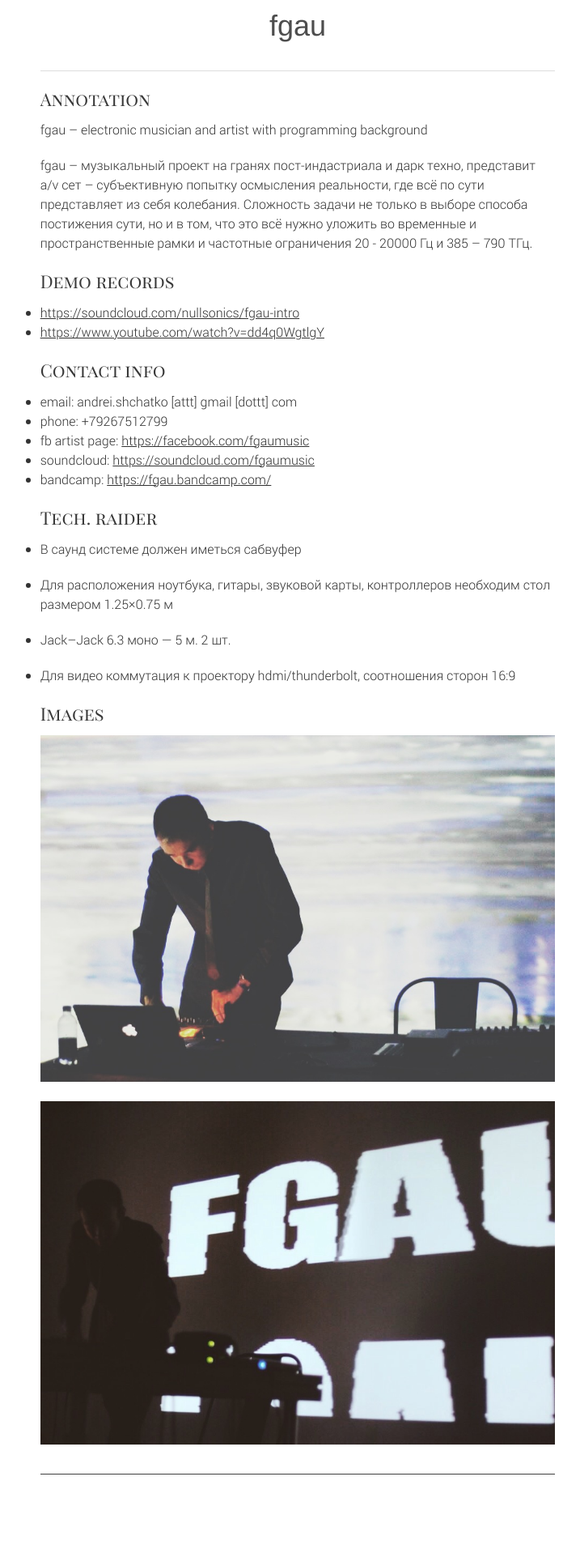
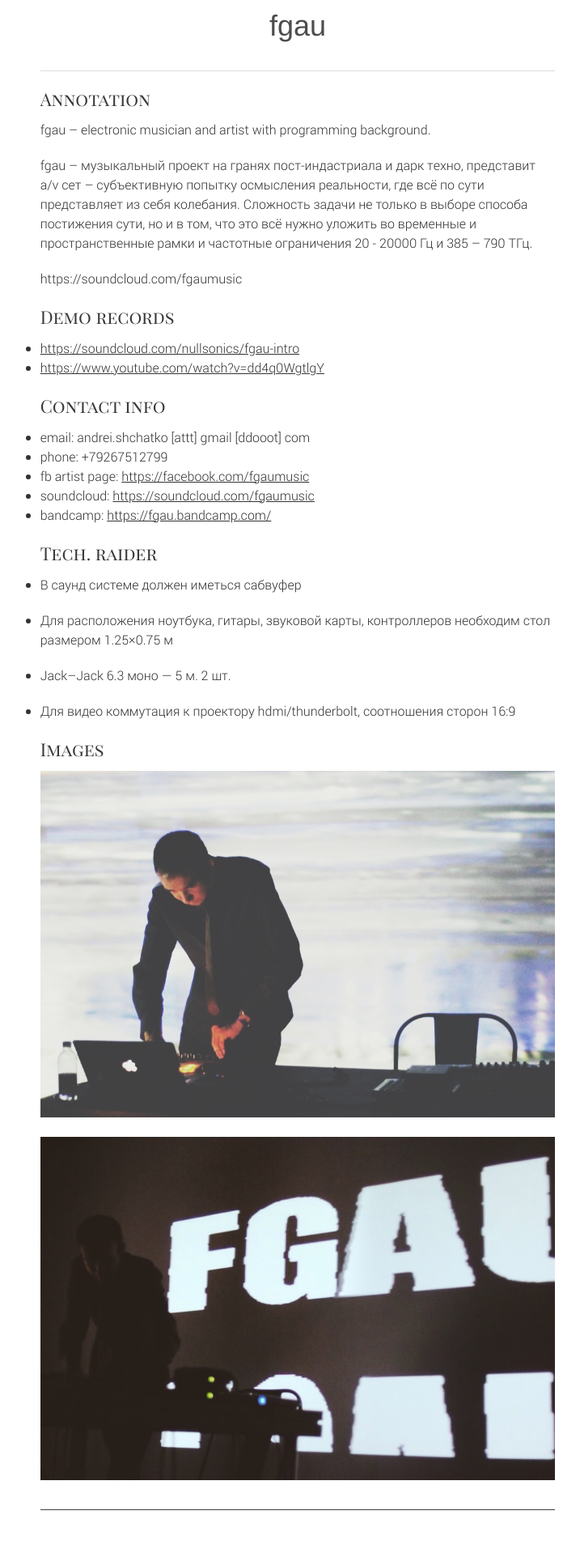
Before and after one commit to nullsonics/nullsonics.github.io, a Jekyll site: the page built from fgau.md, in a window 1280 px wide. Shown: the whole page at 81% size, without its empty margins (272-989 px from the left). Built offline with Jekyll 4.4.1, drawn with Linux system fonts in a browser that asks for light colours; nearby versions of some CDN libraries; library files that are not in the unit come from our copies; before the commit the page ends 1890 px from its top, so only the background shows below that.

Commit message:
[upd] fgau

```diff
--- a/fgau.md
+++ b/fgau.md
@@ -5,12 +5,14 @@ title: fgau
 
 ## Annotation
 
-fgau – electronic musician and artist with programming background
+fgau – electronic musician and artist with programming background.
 
 fgau – музыкальный проект на гранях пост-индастриала и дарк техно, представит a/v сет – субъективную
 попытку осмысления реальности, где всё по сути представляет из себя колебания. Сложность задачи не
 только в выборе способа постижения сути, но и в том, что это всё нужно уложить во временные и
 пространственные рамки и частотные ограничения 20 - 20000 Гц и 385 – 790 ТГц.
+
+https://soundcloud.com/fgaumusic
 
 ## Demo records
 
@@ -19,11 +21,11 @@ fgau – музыкальный проект на гранях пост-инда
 
 ## Contact info
 
-- email: andrei.shchatko [attt] gmail [dottt] com
+- email: andrei.shchatko [attt] gmail [ddooot] com
 - phone: +79267512799
 - fb artist page: [https://facebook.com/fgaumusic](https://facebook.com/fgaumusic)
 - soundcloud: [https://soundcloud.com/fgaumusic](https://soundcloud.com/fgaumusic)
-- bandcamp: [https://fgau.bandcamp.com/](https://soundcloud.com/fgaumusic)
+- bandcamp: [https://fgau.bandcamp.com/](https://fgau.bandcamp.com/)
 
 ## Tech. raider
 
```
